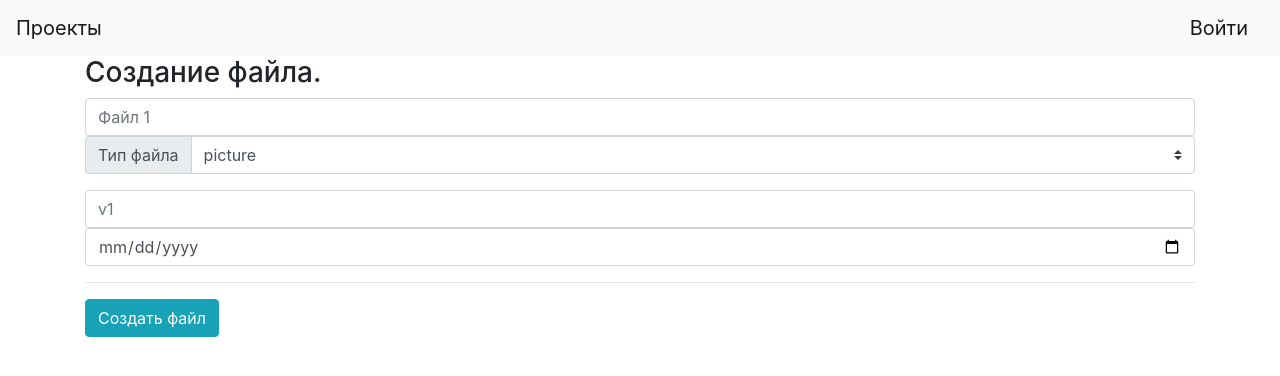
After one commit to Innlock/animation_studio, a Flask app: page /create_file in a window 1280 px wide. The commit adds this page. Shown: the top 376 px of the page. Run offline with Flask 2, Linux system fonts and the light colour scheme; some libraries are stand-ins or nearby versions.

Commit message:
Started  working on uploading files

```diff
--- a/animation_studio_app/routes.py
+++ b/animation_studio_app/routes.py
@@ -22,6 +22,27 @@ def show_main_page():
     con.close()
     user_logged = user_id is not None
     return render_template('projects.html', projects=projects, user_logged=user_logged)
+
+
+@app.route('/create_file', methods=['GET', 'POST'])
+def create_file():
+    user_id = get_current_id()
+    user_logged = user_id is not None
+    return render_template('create_file.html', user_logged=user_logged)
+
+
+@app.route('/file/<int:id_file>', methods=['GET', 'POST'])
+@login_required
+def show_file(id_file):
+    user_id = get_current_id()
+    user_logged = user_id is not None
+    file = db.session.query(Files).filter(Files.id_file == id_file).one()
+    if request.method == 'POST':
+        if file:
+            db.session.delete(file)
+            db.session.commit()
+            return redirect('/user_page')
+    return render_template('file.html', user_logged=user_logged, file=file)
 
 
 def get_current_id():
--- /dev/null
+++ b/animation_studio_app/templates/create_file.html
@@ -0,0 +1,27 @@
+{% extends 'base.html' %}
+
+{% block content %}
+
+<h3>{% block title %} Создание файла. {% endblock %}</h3>
+<form method="POST">
+<ul class="list-group">
+    <input input type="text" name="name" class="form-control" placeholder="Файл 1" />
+    <div class="input-group mb-3">
+      <div class="input-group-prepend">
+        <label class="input-group-text" for="inputGroupSelect01">Тип файла</label>
+      </div>
+      <select class="custom-select" id="inputGroupSelect01">
+        <option selected>picture</option>
+        <option>audio</option>
+        <option>animation</option>
+        <option>video</option>
+      </select>
+    </div>
+    <input input type="text" name="version" class="form-control" placeholder="v1" />
+    <input input type="date" name="date" class="form-control" />
+</ul>
+<hr>
+    <button type="submit" class="btn btn-info"}}>Создать файл</button>
+</form>
+
+{% endblock %}
```
Also changed, not shown: animation_studio_app/templates/file.html (added, +16 -0 lines), animation_studio_app/templates/user_page.html (+21 -5 lines).
